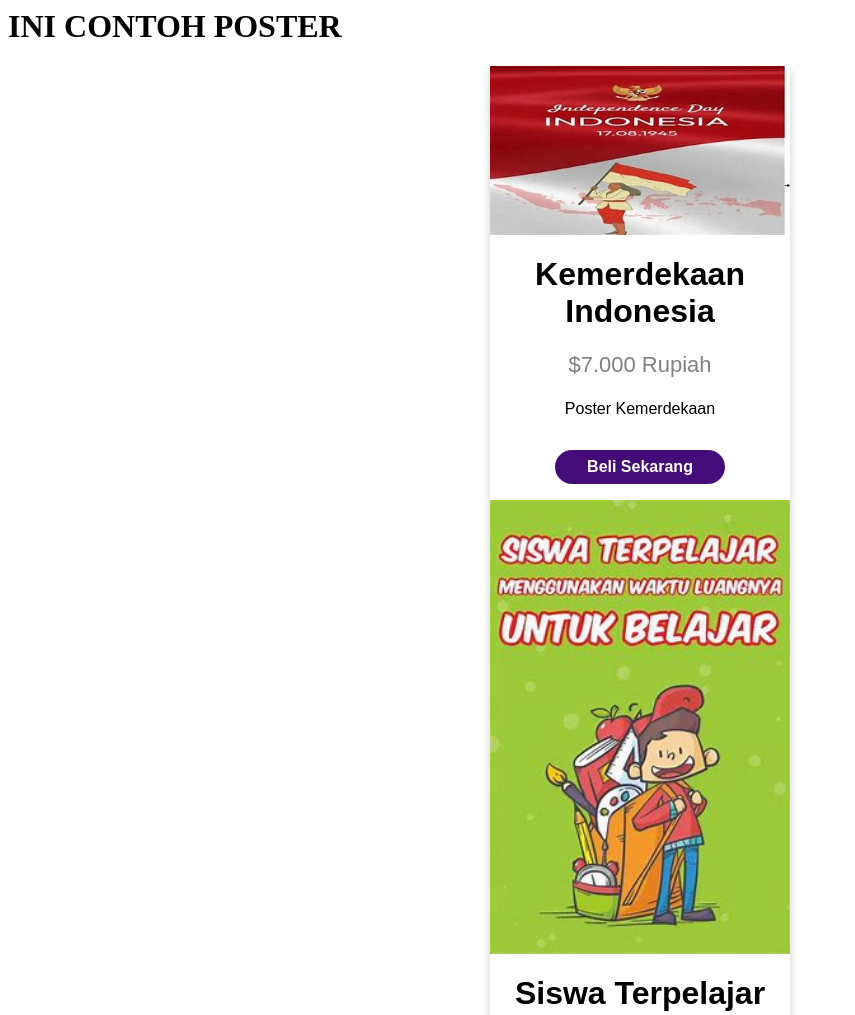
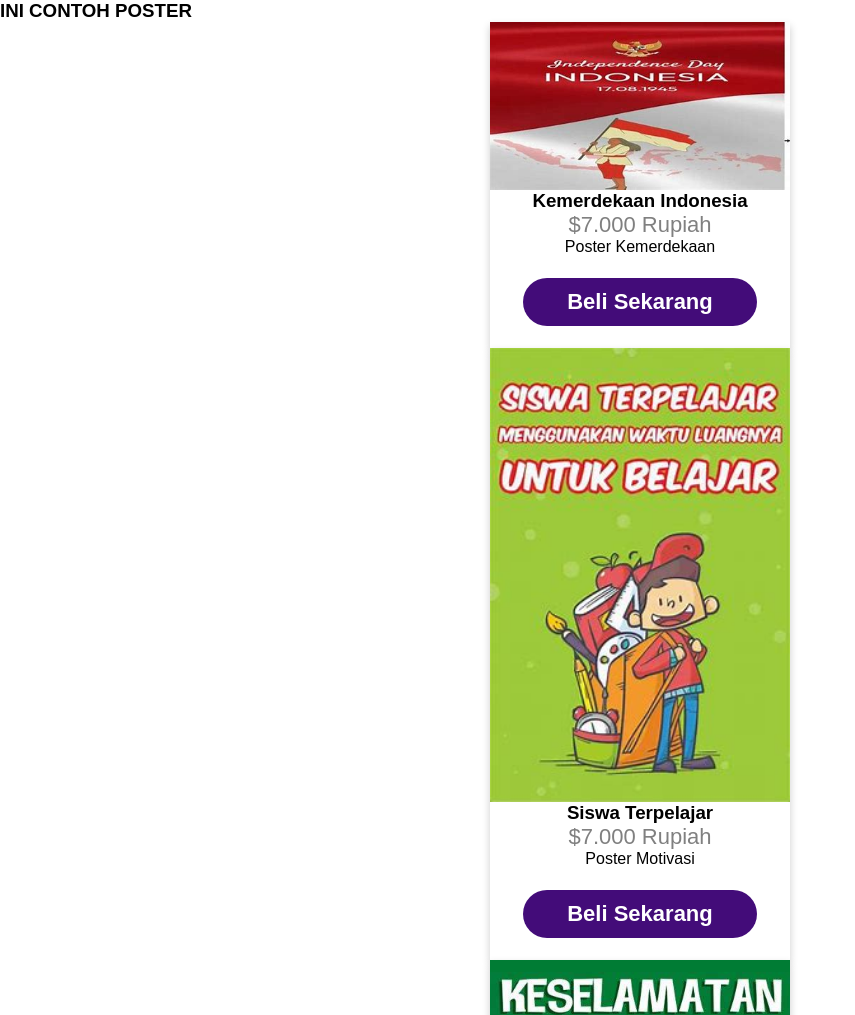
Before and after one commit to indraganz/indraganz.github.io, a plain HTML site: page pilihposter.html in a window 1280 px wide. Shown: the top 1015 px of the page, without its empty margins (0-855 px from the left). Drawn offline with Linux system fonts and the light colour scheme.

Commit message:
Add files via upload

```diff
--- a/pilihposter.html
+++ b/pilihposter.html
@@ -1,24 +1,24 @@
 <div>
 </div>
-<h1>INI CONTOH POSTER </h3>
+<h3>INI CONTOH POSTER </h2>
 <div class="card">
     <img src="download (2).jpg" alt="Denim Jeans" style="width:100%">
-    <h1>Kemerdekaan Indonesia</h1>
+    <h3>Kemerdekaan Indonesia</h3>
     <p class="price">$7.000 Rupiah</p>
     <p>Poster Kemerdekaan</p>
     <a href="mailto:indraganz340@gmail.com?Subject=Mau%20Beli" class="action-btn">Beli Sekarang</a>
   </div>
-  <link rel="stylesheet" href="pilihposter.css" />
+  <link rel="stylesheet" href="style.css" />
   <div class="card">
     <img src="OIP (3).jpg" alt="Denim Jeans" style="width:100%">
-    <h1>Siswa Terpelajar</h1>
+    <h3>Siswa Terpelajar</h3>
     <p class="price">$7.000 Rupiah</p>
     <p>Poster Motivasi</p>
     <a href="mailto:indraganz340@gmail.com?Subject=Mau%20Beli" class="action-btn">Beli Sekarang</a>
   </div>
   <div class="card">
     <img src="OIF.jpg" alt="Denim Jeans" style="width:100%">
-    <h1>Tanggung Jawab</h1>
+    <h3>Tanggung Jawab</h3>
     <p class="price">$7.000 Rupiah</p>
     <p>Poster Motivasi</p>
     <a href="mailto:indraganz340@gmail.com?Subject=Mau%20Beli" class="action-btn">Beli Sekarang</a>
```
